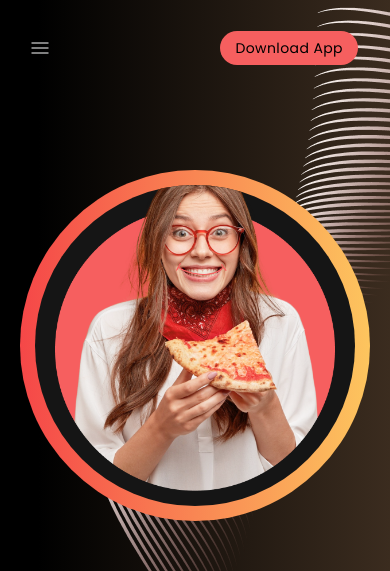
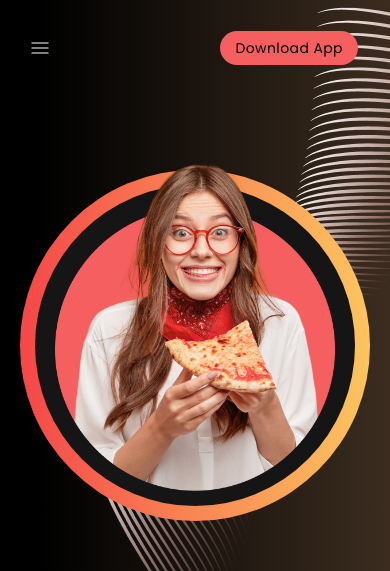
Before and after one commit to FaizaaanMohammed/Food-Hut, a React (Create React App) app: page / in a window 390 px wide. Shown: the top 571 px of the page. Built offline with nearby package versions, Linux system fonts and the light colour scheme; a web font is replaced by a local one.

Commit message:
chnage in responsive size

```diff
--- a/src/cms/Home/Home.module.css
+++ b/src/cms/Home/Home.module.css
@@ -45,7 +45,6 @@
           .leftside{
             width: 350px!important;
             height: 351px!important;
-            overflow: hidden;
             background-size: cover;
             background-position: center;
           }
@@ -62,6 +61,16 @@
         .direction{
             display: flex!important;
             flex-direction: column-reverse!important;
+            justify-content: center;
+            align-items: center;
+          }
+      }
+      @media (max-width:361px){
+        .leftside{
+            width: 340px!important;
+            height: 340px!important;
+            background-size: cover;
+            background-position: center;
           }
       }
 
```
